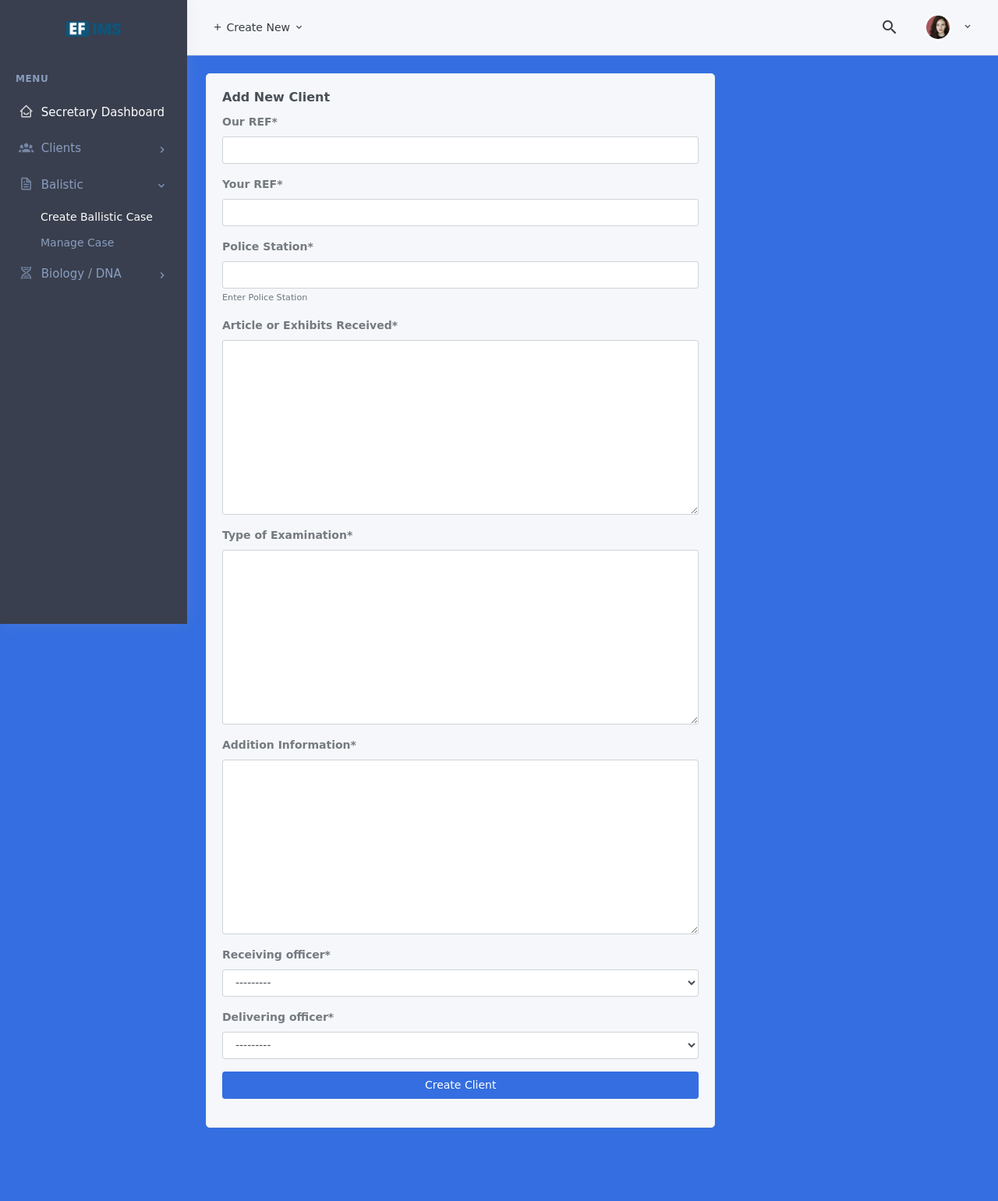
After one commit to sammagafu/efims, a Django app: page /ballistic/ in a window 1280 px wide. The commit adds this page. Shown: the whole page at 78% size. Run offline with Django 3.2, Linux system fonts and the light colour scheme; data comes from the database, SQL or seed files in the repository; some libraries are stand-ins or nearby versions; some web fonts are replaced.

Commit message:
working on ballistic changes

```diff
--- /dev/null
+++ b/balistic/forms.py
@@ -0,0 +1,7 @@
+from django.forms import ModelForm
+from . models import Ballistic
+
+class BallisticForm(ModelForm):
+    class Meta:
+        model = Ballistic
+        fields = '__all__'
--- /dev/null
+++ b/balistic/urls.py
@@ -0,0 +1,6 @@
+from django.urls import path
+from . import views
+app_name = "ballistic"
+urlpatterns = [
+    path('', views.CreateCase.as_view(), name='home'),
+]
--- a/balistic/views.py
+++ b/balistic/views.py
@@ -1,3 +1,10 @@
 from django.shortcuts import render
+from django.views.generic import CreateView
+from . models import Ballistic
+from . forms import BallisticForm
+# Create your views here.
 
-# Create your views here.
+class CreateCase(CreateView):
+    form_class = BallisticForm
+    model = Ballistic
+    template_name = "ballistic/create.html"
--- a/efims/urls.py
+++ b/efims/urls.py
@@ -22,5 +22,6 @@
     path('admin/', admin.site.urls),
     path('accounts/', include('django.contrib.auth.urls')),
     path('',include('pages.urls')),
+    path('ballistic/',include('balistic.urls')),
 
 ]+ static(settings.STATIC_URL, document_root=settings.STATIC_ROOT)
--- /dev/null
+++ b/template/ballistic/create.html
@@ -0,0 +1,33 @@
+{% extends 'clients/base.html' %}
+{% load static %}
+{% load crispy_forms_tags %}
+{% block content %}
+<div id="layout-wrapper">
+    {% include 'include/navbar.html' %}
+    <div class="main-content">
+        <div class="page-content">
+            <div class="container-fluid">
+                <div class="row">
+                    <div class="col-xl-8">
+                        <div class="card">
+                            <div class="card-body">
+                                <h4 class="card-title">
+                                    Add New Client
+                                </h4>
+                                <form action="" method="POST">
+                                    {% csrf_token %}
+                                    {{form | crispy}}
+                                    <div class="mb-3 text-center">
+                                        <button class="btn btn-primary btn-block" type="submit"> Create Client
+                                        </button>
+                                    </div>
+                                </form>
+                            </div>
+                        </div>
+                    </div>
+                </div>
+            </div>
+        </div>
+    </div>
+</div>
+{% endblock content %}
--- a/template/clients/create.html
+++ b/template/clients/create.html
@@ -4,10 +4,10 @@
 {% block content %}
 <div id="layout-wrapper">
     {% include 'include/navbar.html' %}
+    <div class="main-content">
         <div class="page-content">
             <div class="container-fluid">
                 <div class="row">
-                <div class="container">
                         <div class="col-xl-8">
                             <div class="card">
                                 <div class="card-body">
--- a/template/include/navbar.html
+++ b/template/include/navbar.html
@@ -109,7 +109,7 @@
                 <li>
                     <a href="javascript: void(0);" class="has-arrow waves-effect"><i class="bx bx-file"></i><span>Balistic</span></a>
                     <ul class="sub-menu mm-collapse" aria-expanded="false">
-                        <li><a href="pages-invoice.html">Open Case</a></li>
+                        <li><a href="{% url 'ballistic:home' %}">Create Ballistic Case</a></li>
                         <li><a href="pages-starter.html">Manage Case</a></li>
                     </ul>
                 </li>
```
Also changed, not shown: template/ballistic/base.html (added, +45 -0 lines). Lines whose indentation alone changed are shown as unchanged.
